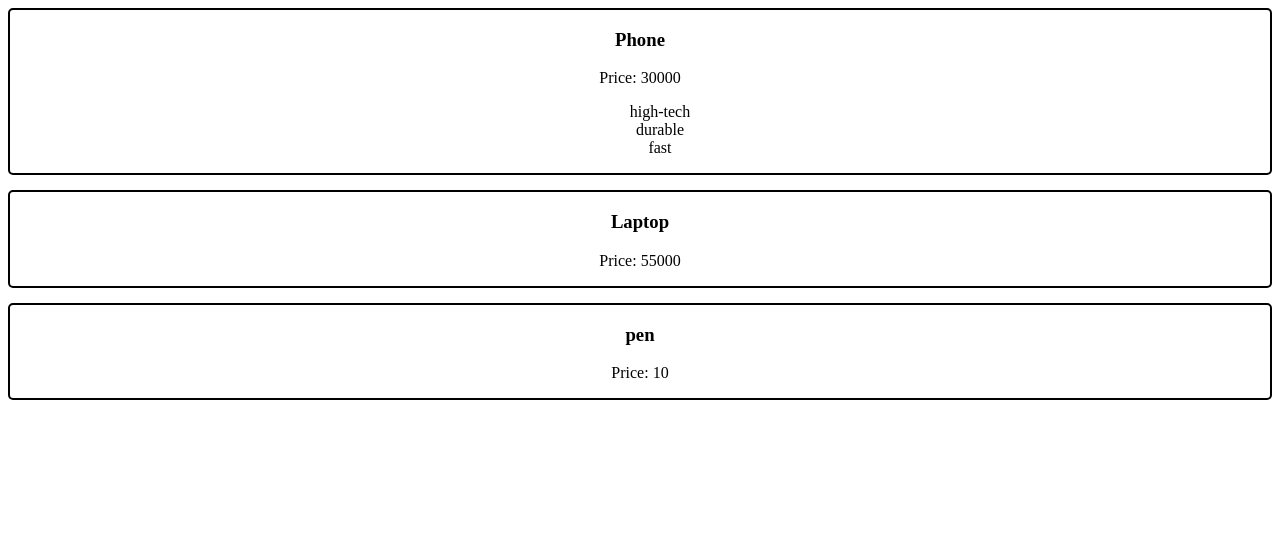
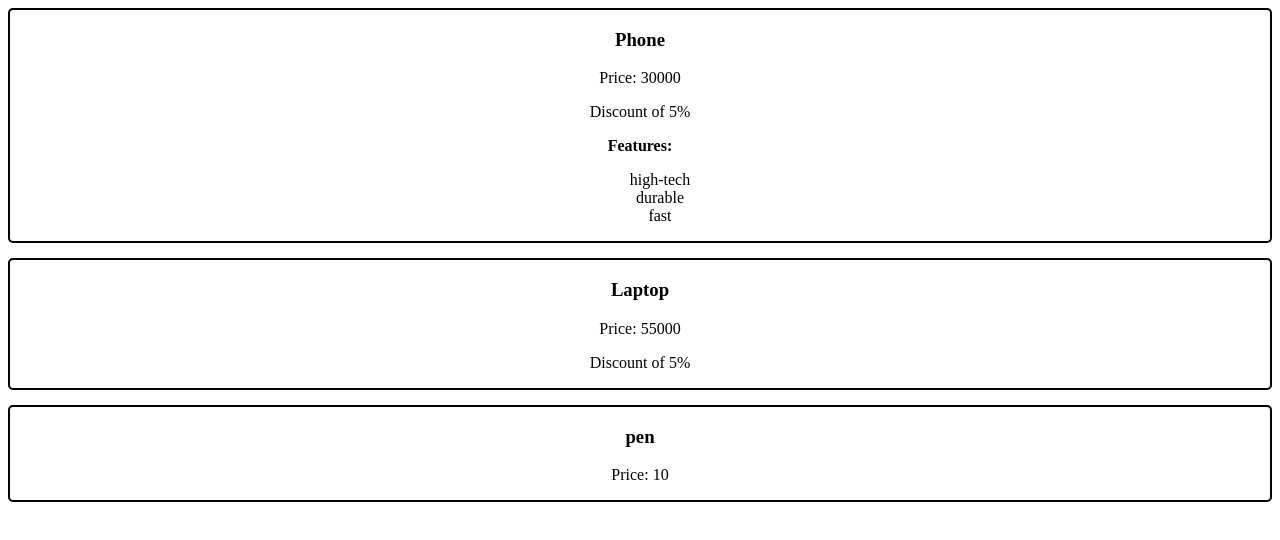
Before and after one commit to s-sruthi-vellore/react-basics, a React (Vite) app: page / in a window 1280 px wide. Shown: the top 540 px of the page. Built offline with nearby package versions, Linux system fonts and the light colour scheme.

Commit message:
Conditionals

```diff
--- a/src/Product.jsx
+++ b/src/Product.jsx
@@ -6,7 +6,12 @@ function Product({ productName, price, features }) {
             <div className="details">
                 <h3>{productName}</h3>
                 <p>Price: {price}</p>
-                {features && <ul className="features">{list}</ul>}
+                {price >= 10000 ? <p>Discount of 5% </p> : null}
+                {features &&
+                    <p> <b>Features: </b>
+                        <ul className="features">{list}</ul>
+                    </p>
+                }
             </div>
         </>
     );
```
